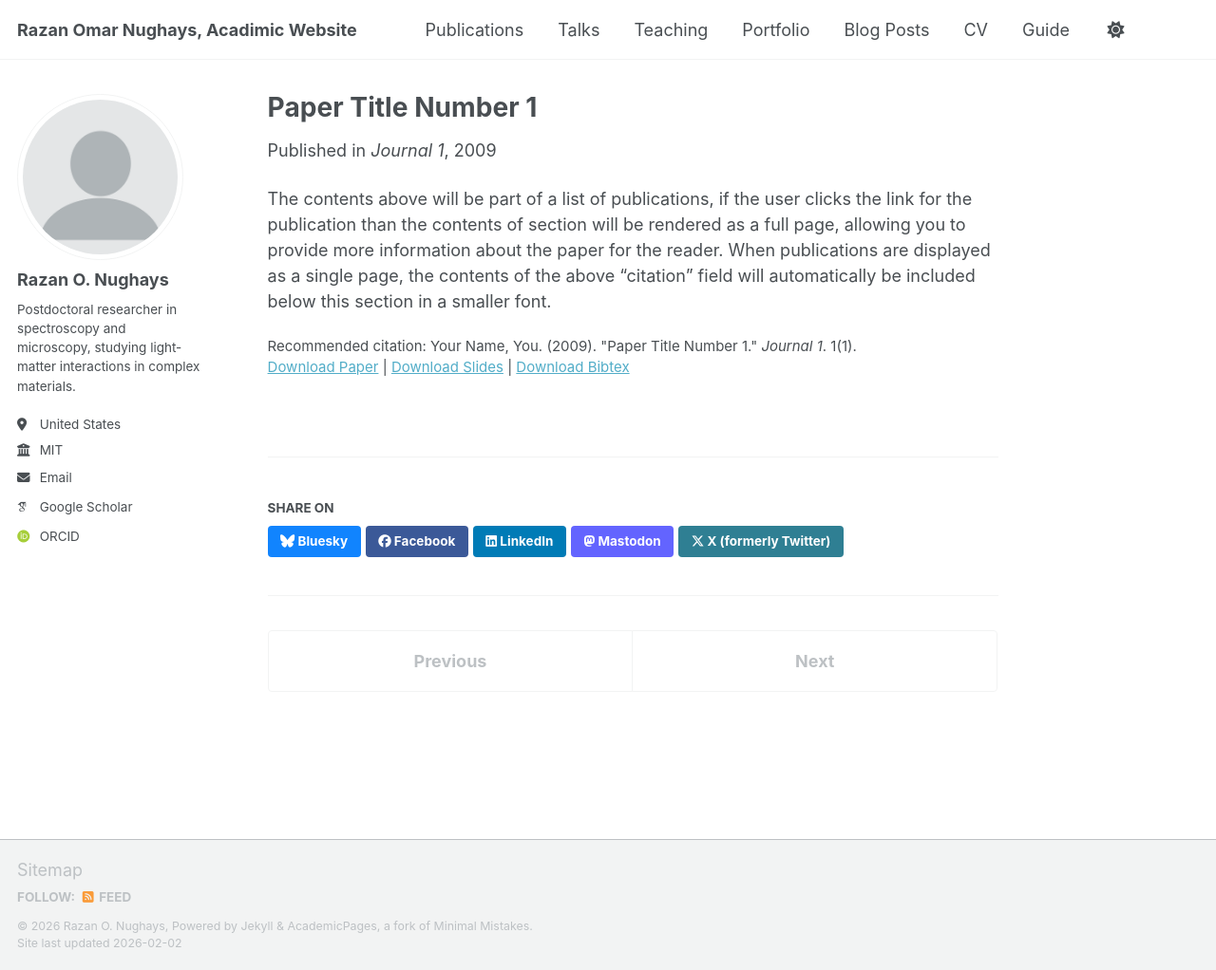
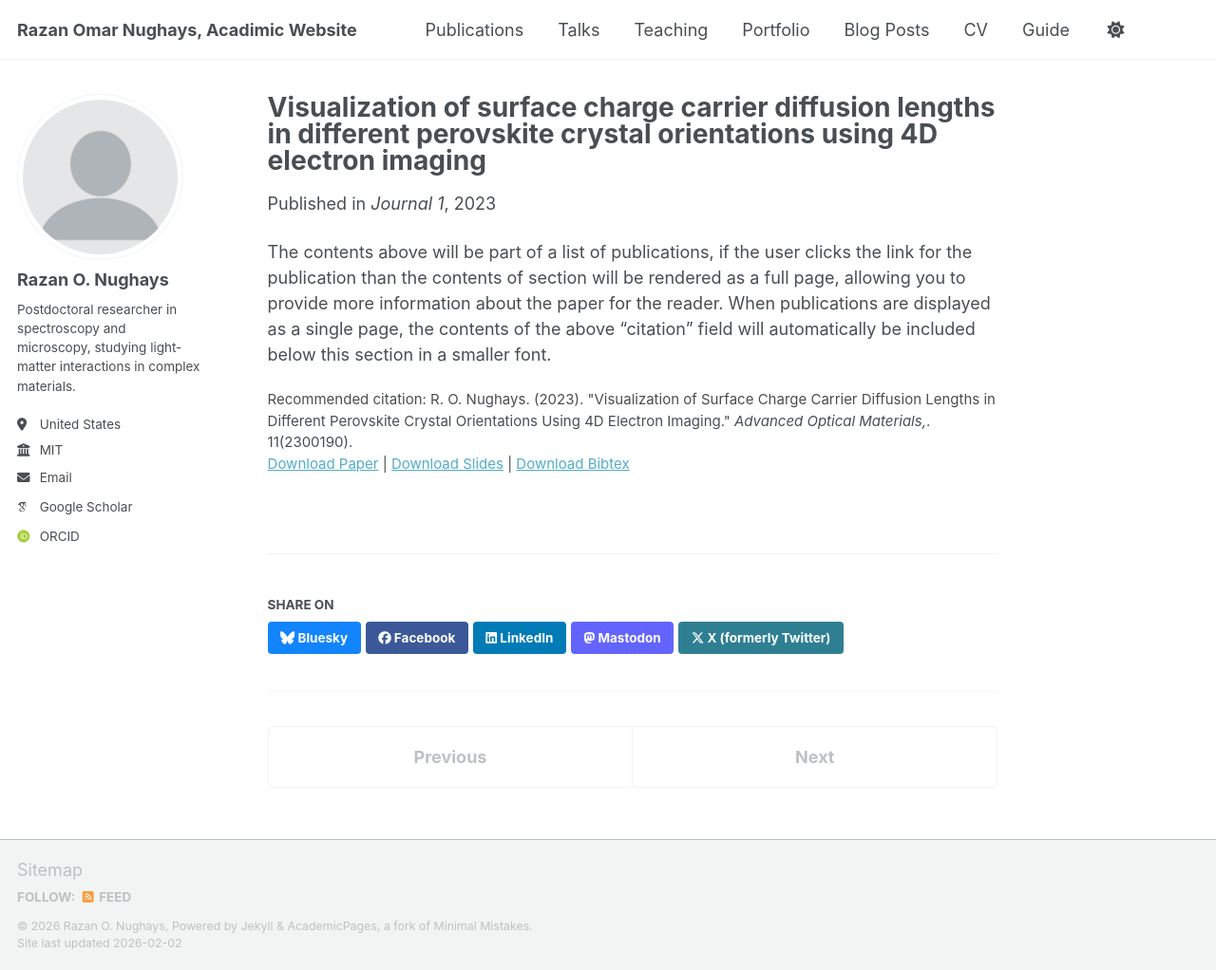
Before and after one commit to RazanNughays/RazanNughays.github.io, a Jekyll site: the page built from _publications/2009-10-01-paper-title-number-1.md, in a window 1280 px wide and 1022 px high. Shown: the whole window at 95% size. Built offline with Jekyll 4.4.1, drawn with Linux system fonts in a browser that asks for light colours; some web fonts are replaced; a script bundle is joined from its source files by our own code; library files that are not in the unit come from our copies.

Commit message:
Update 2009-10-01-paper-title-number-1.md

```diff
--- a/_publications/2009-10-01-paper-title-number-1.md
+++ b/_publications/2009-10-01-paper-title-number-1.md
@@ -1,14 +1,15 @@
 ---
-title: "Paper Title Number 1"
+title: "Visualization of surface charge carrier diffusion lengths in different perovskite crystal orientations using 4D electron imaging"
 collection: publications
 category: manuscripts
 permalink: /publication/2009-10-01-paper-title-number-1
 excerpt: 'This paper is about the number 1. The number 2 is left for future work.'
-date: 2009-10-01
+date: 2023-03-20
 venue: 'Journal 1'
 slidesurl: 'https://academicpages.github.io/files/slides1.pdf'
-paperurl: 'https://academicpages.github.io/files/paper1.pdf'
+paperurl: '[https://academicpages.github.io/files/paper1.pdf](https://advanced.onlinelibrary.wiley.com/doi/abs/10.1002/adom.202300190)'
 bibtexurl: 'https://academicpages.github.io/files/bibtex1.bib'
-citation: 'Your Name, You. (2009). &quot;Paper Title Number 1.&quot; <i>Journal 1</i>. 1(1).'
+citation: 'R. O. Nughays. (2023). &quot;Visualization of Surface Charge Carrier Diffusion Lengths in Different Perovskite
+Crystal Orientations Using 4D Electron Imaging.&quot; <i> Advanced Optical Materials,</i>. 11(2300190).'
 ---
 The contents above will be part of a list of publications, if the user clicks the link for the publication than the contents of section will be rendered as a full page, allowing you to provide more information about the paper for the reader. When publications are displayed as a single page, the contents of the above "citation" field will automatically be included below this section in a smaller font.
```
